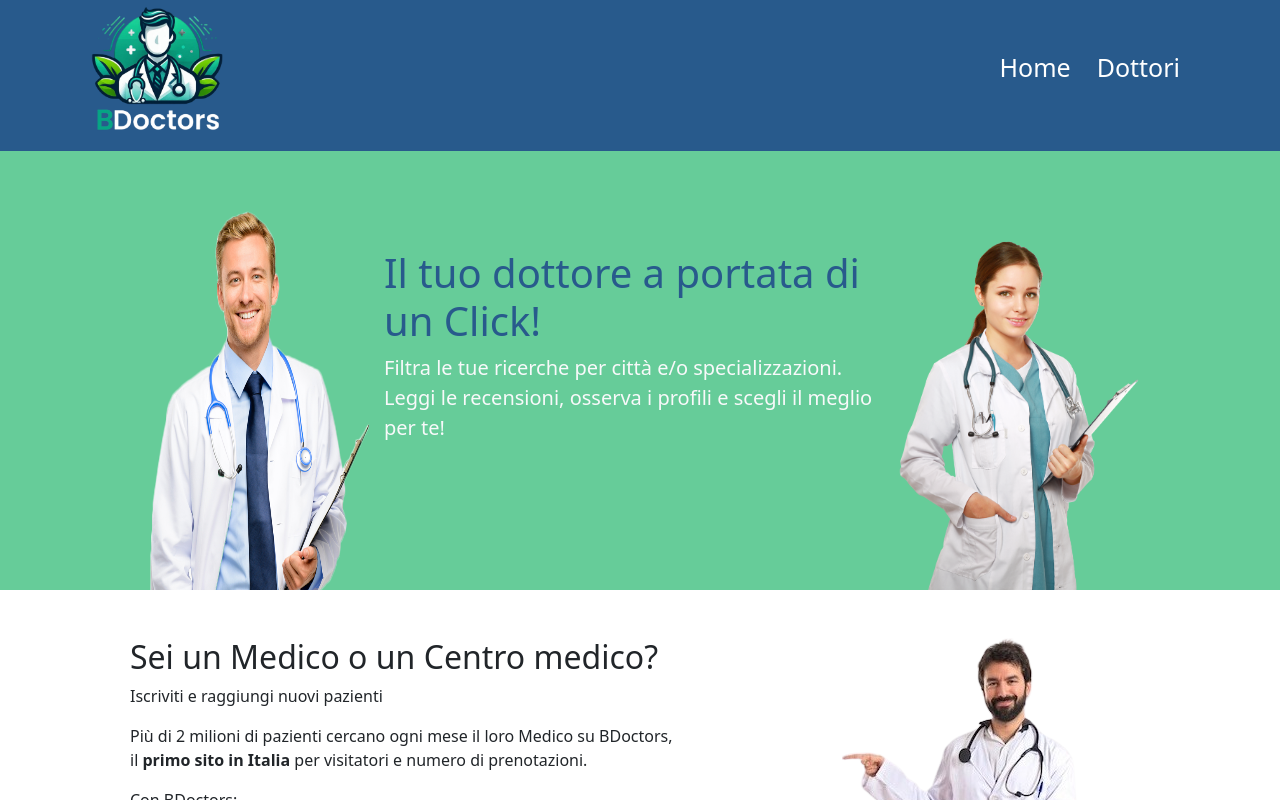
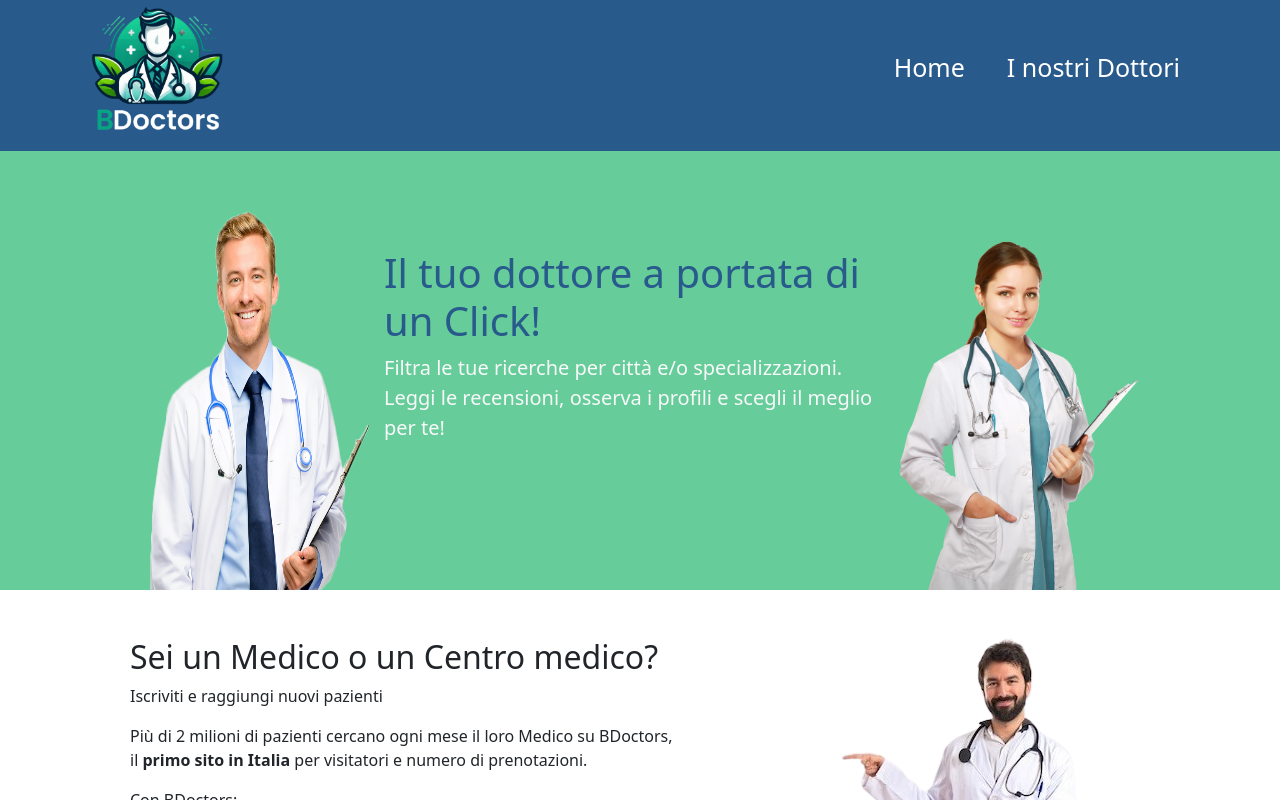
Before and after one commit to DarioLoForti/vite-bdoctors, a Vue app: page / in a window 1280 px wide. Shown: the top 800 px of the page. Built offline with nearby package versions, Linux system fonts and the light colour scheme; no server answers.

Commit message:
i nostri dottori

```diff
--- a/src/components/Header.vue
+++ b/src/components/Header.vue
@@ -1,4 +1,5 @@
 <script>
+
 export default {
     mounted() {
 
@@ -27,17 +28,17 @@ dropdowns.forEach(dropdown => {
                         <ul class="dropdown-menu dropdown-size bg-dropdown text-center" aria-labelledby="navbarDropdown">
                             <li><a class="dropdown-item" href=""><router-link class="text-white" :to="{ name: 'home' }">Home</router-link></a></li>
                             <li><hr></li>
-                            <li><a class="dropdown-item" href=""><router-link class="text-white" :to="{ name: 'search' } ">Dottori</router-link></a></li>
+                            <li><a class="dropdown-item" href=""><router-link class="text-white" :to="{ name: 'search' } ">I nostri Dottori</router-link></a></li>
                         </ul>
                     </li>
                 </div>
             <div class="col-8 d-none d-md-block" >
                 <ul class='float-end '>
                     <li>
-                        <router-link class="text-white" :to="{ name: 'home' }">Home</router-link>
+                        <router-link class="text-white me-3" :to="{ name: 'home' }">Home</router-link>
                     </li>
                     <li>
-                        <router-link class="text-white" :to="{ name: 'search' } ">Dottori</router-link>
+                        <router-link class="text-white" :to="{ name: 'search' }">I nostri Dottori</router-link>
                     </li>
                 </ul>
             </div>
--- a/src/main.js
+++ b/src/main.js
@@ -4,6 +4,6 @@ import App from './App.vue'
 import { router } from './router.js'
 import 'bootstrap/dist/js/bootstrap.bundle.min.js'
 import 'bootstrap/dist/css/bootstrap.min.css';
-import 'bootstrap';
+
 
 createApp(App).use(router).mount('#app')
```
